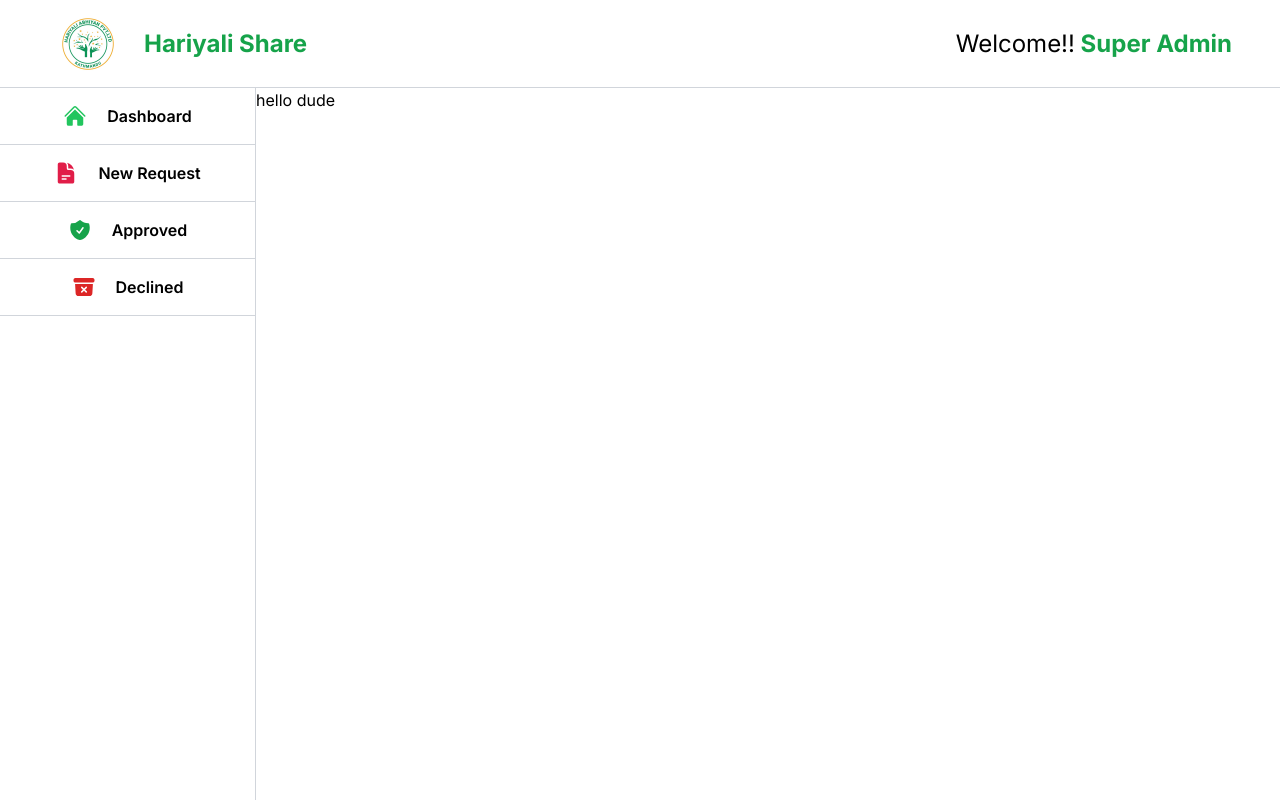
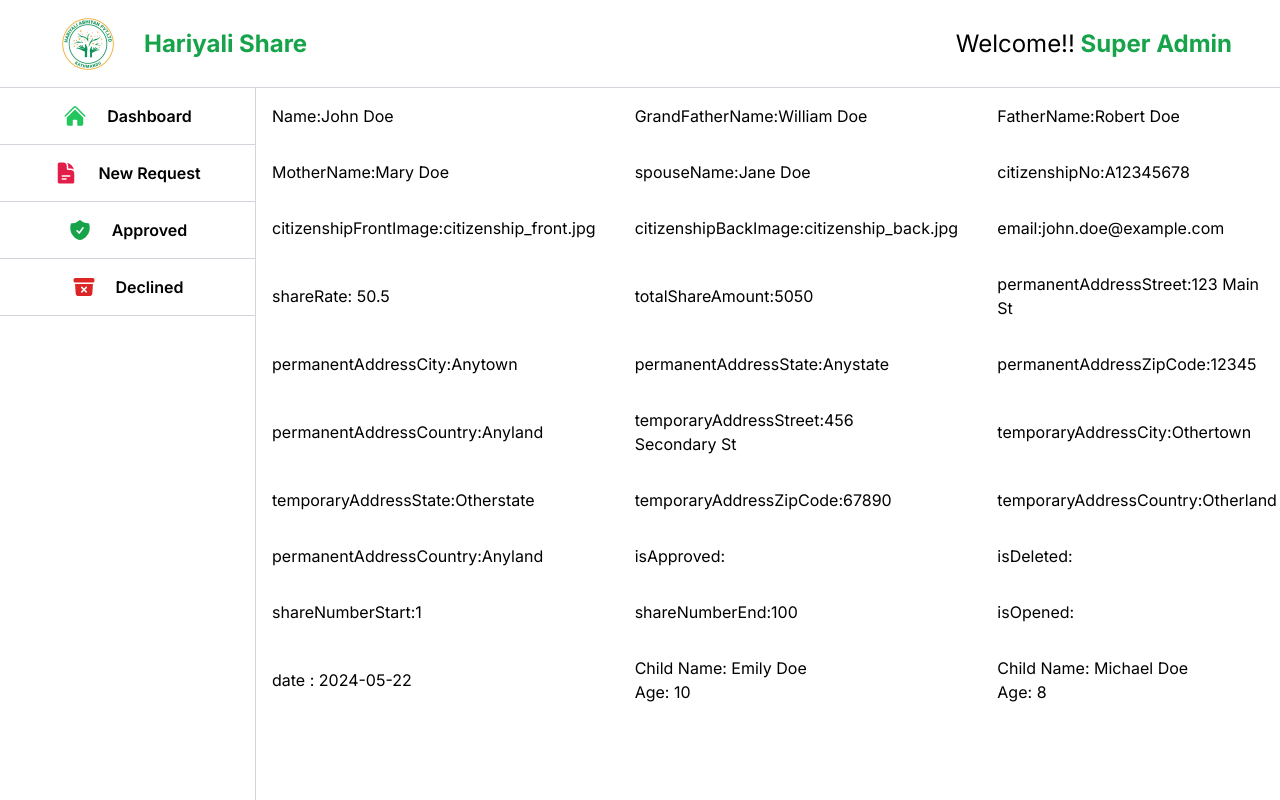
Before and after one commit to RoshanDalami/hariyali_share, a Next.js app: page /admin/newrequest/1 in a window 1280 px wide. Built offline with nearby package versions, Linux system fonts and the light colour scheme.

Commit message:
data shown

```diff
--- a/src/app/(Admin)/admin/newrequest/[id]/page.tsx
+++ b/src/app/(Admin)/admin/newrequest/[id]/page.tsx
@@ -1,9 +1,93 @@
-import React from 'react'
+import React from "react";
+import { ShareRequest } from "@/types/types";
+export default function IndividualRequest() {
+  const data: any = {
+    name: "John Doe",
+    grandFatherName: "William Doe",
+    fatherName: "Robert Doe",
+    motherName: "Mary Doe",
+    spouseName: "Jane Doe",
+    children: [
+      {
+        name: "Emily Doe",
+        age: 10,
+      },
+      {
+        name: "Michael Doe",
+        age: 8,
+      },
+    ],
+    citizenshipNo: "A12345678",
+    citizenshipFrontImage: "citizenship_front.jpg",
+    citizenshipBackImage: "citizenship_back.jpg",
+    email: "john.doe@example.com",
+    contactNumber: "+1234567890",
+    shareRate: 50.5,
+    shareQuantity: 100,
+    totalShareAmount: 5050,
+    permanentAddress: {
+      street: "123 Main St",
+      city: "Anytown",
+      state: "Anystate",
+      zipCode: "12345",
+      country: "Anyland",
+    },
+    temporaryAddress: {
+      street: "456 Secondary St",
+      city: "Othertown",
+      state: "Otherstate",
+      zipCode: "67890",
+      country: "Otherland",
+    },
+    isApproved: true,
+    isDeleted: false,
+    shareNumberStart: 1,
+    shareNumberEnd: 100,
+    isOpened: true,
+    date: "2024-05-22",
+  };
 
-export default function IndividualRequest() {
   return (
-    <div>
-      hello dude
-    </div>
-  )
+    <>
+      <div className=" grid grid-cols-3   items-center mx-4 gap-x-24 gap-y-8 pt-4">
+        <p>Name:{data.name}</p>
+        <p>GrandFatherName:{data.grandFatherName}</p>
+        <p>FatherName:{data.fatherName}</p>
+        <p>MotherName:{data.motherName}</p>
+        <p>spouseName:{data.spouseName}</p>
+        {/* <p>spouseName:{data.children.map}</p> */}
+        <p>citizenshipNo:{data.citizenshipNo}</p>
+        <p>citizenshipFrontImage:{data.citizenshipFrontImage}</p>
+        <p>citizenshipBackImage:{data.citizenshipBackImage}</p>
+        <p>email:{data.email}</p>
+        <p>shareRate: {data.shareRate}</p>
+        <p>totalShareAmount:{data.totalShareAmount}</p>
+        <p>permanentAddressStreet:{data.permanentAddress.street}</p>
+        <p>permanentAddressCity:{data.permanentAddress.city}</p>
+        <p>permanentAddressState:{data.permanentAddress.state}</p>
+        <p>permanentAddressZipCode:{data.permanentAddress.zipCode}</p>
+        <p>permanentAddressCountry:{data.permanentAddress.country}</p>
+        <p>temporaryAddressStreet:{data.temporaryAddress.street}</p>
+        <p>temporaryAddressCity:{data.temporaryAddress.city}</p>
+        <p>temporaryAddressState:{data.temporaryAddress.state}</p>
+        <p>temporaryAddressZipCode:{data.temporaryAddress.zipCode}</p>
+        <p>temporaryAddressCountry:{data.temporaryAddress.country}</p>
+        <p>permanentAddressCountry:{data.permanentAddress.country}</p>
+        <p>isApproved:{data.isApproved}</p>
+        <p> isDeleted:{data.isDeleted}</p>
+        <p>shareNumberStart:{data.shareNumberStart}</p>
+        <p> shareNumberEnd:{data.shareNumberEnd}</p>
+        <p>isOpened:{data.isOpened}</p>
+        <p> date : {data.date}</p>
+        {/* <div className=""> */}
+          {data.children.map((child: any, index: any) => (
+            <p className="flex flex-gap-x-4" key={index}>
+              Child Name: {child.name}<br></br>
+              Age: {child.age}
+            </p>
+          ))}
+        {/* </div> */}
+      </div>
+    </>
+  );
 }
```
